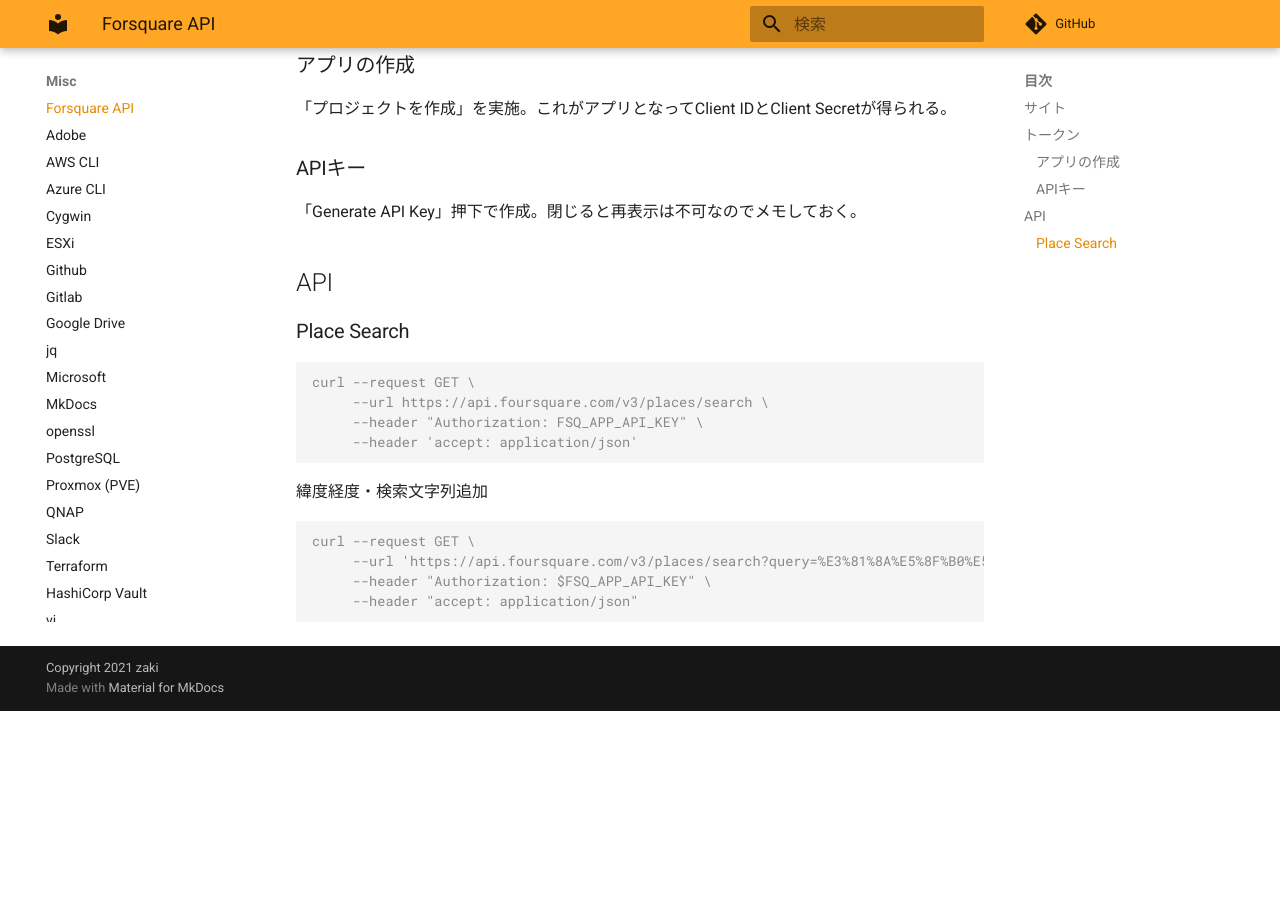
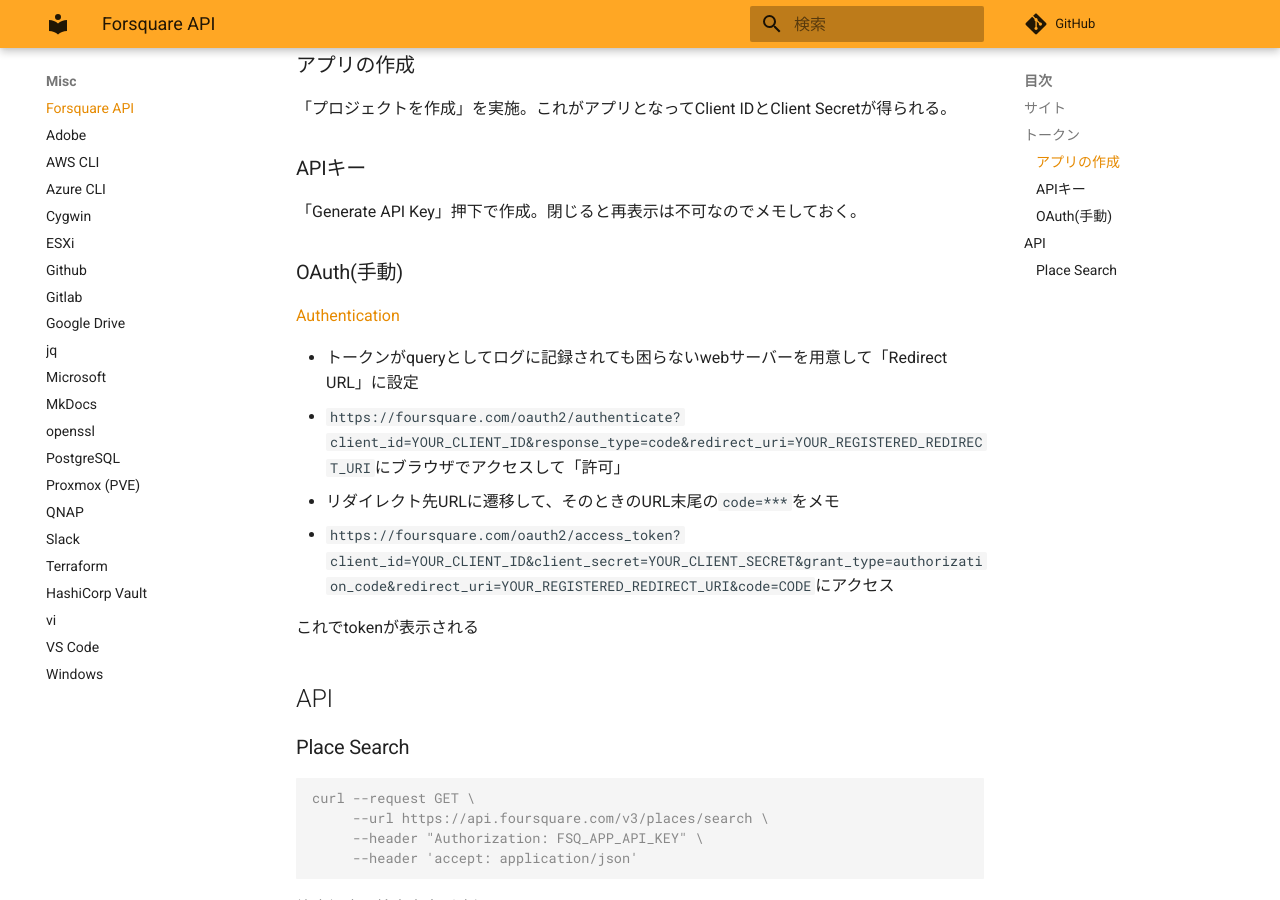
Before and after one commit to zaki-lknr/docs, an MkDocs documentation site: the page built from docs/Misc/4sq.md, in a window 1280 px wide and 900 px high, scrolled down 379 px. Built offline with MkDocs 1.6.1 and Material for MkDocs 9.7.7, drawn with Linux system fonts in a browser that asks for light colours; comment, search, counter and statistics services are not loaded; before the commit the page ends 1090 px from its top, so only the background shows below that.

Commit message:
add: misc/4sq: OAuth

```diff
--- a/docs/Misc/4sq.md
+++ b/docs/Misc/4sq.md
@@ -14,6 +14,17 @@
 ### APIキー
 
 「Generate API Key」押下で作成。閉じると再表示は不可なのでメモしておく。
+
+### OAuth(手動)
+
+[Authentication](https://docs.foursquare.com/developer/reference/personalization-apis-authentication)
+
+- トークンがqueryとしてログに記録されても困らないwebサーバーを用意して「Redirect URL」に設定
+- `https://foursquare.com/oauth2/authenticate?client_id=YOUR_CLIENT_ID&response_type=code&redirect_uri=YOUR_REGISTERED_REDIRECT_URI`にブラウザでアクセスして「許可」
+- リダイレクト先URLに遷移して、そのときのURL末尾の`code=***`をメモ
+- `https://foursquare.com/oauth2/access_token?client_id=YOUR_CLIENT_ID&client_secret=YOUR_CLIENT_SECRET&grant_type=authorization_code&redirect_uri=YOUR_REGISTERED_REDIRECT_URI&code=CODE`にアクセス
+
+これでtokenが表示される
 
 ## API
 
```
